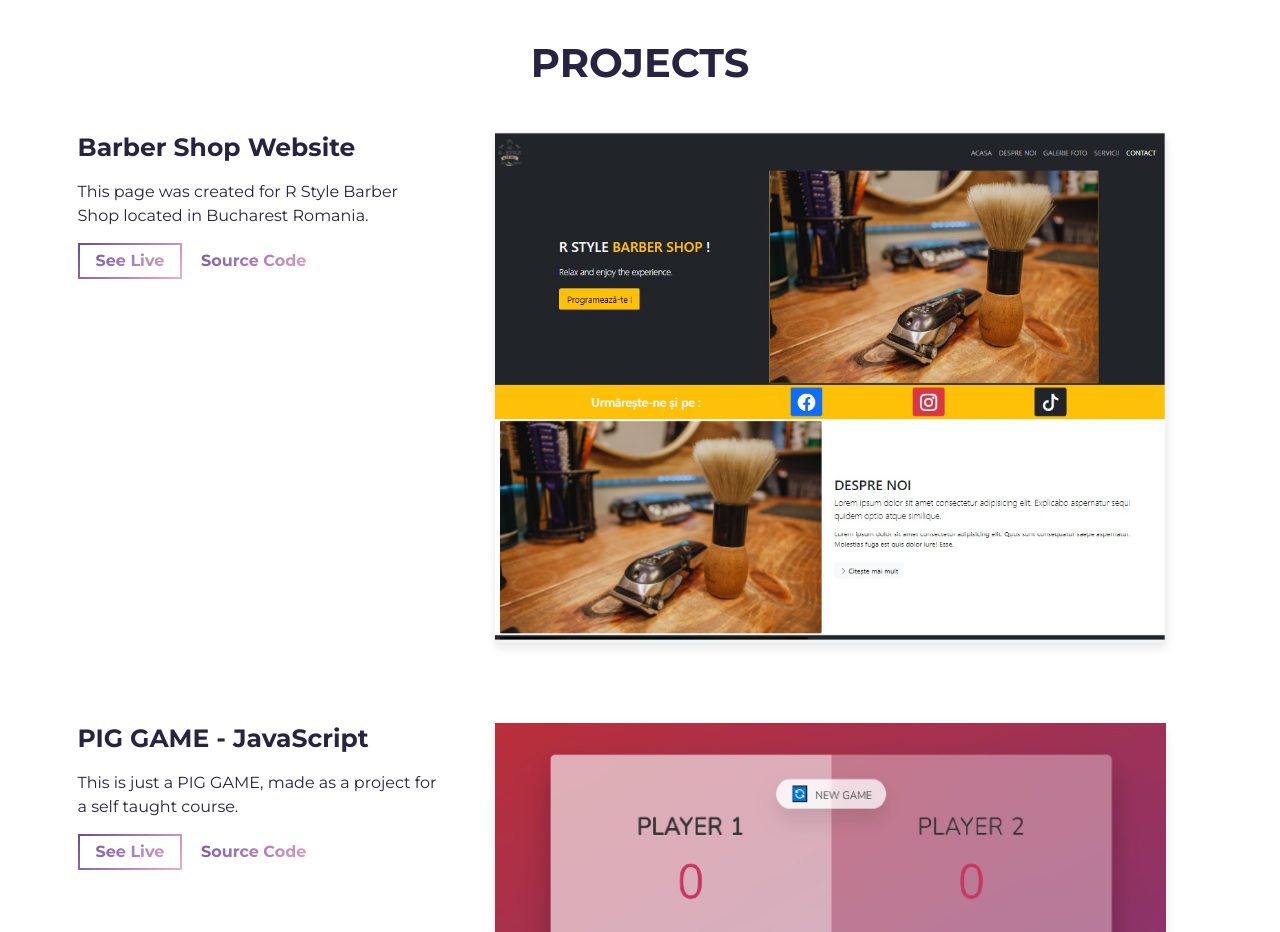
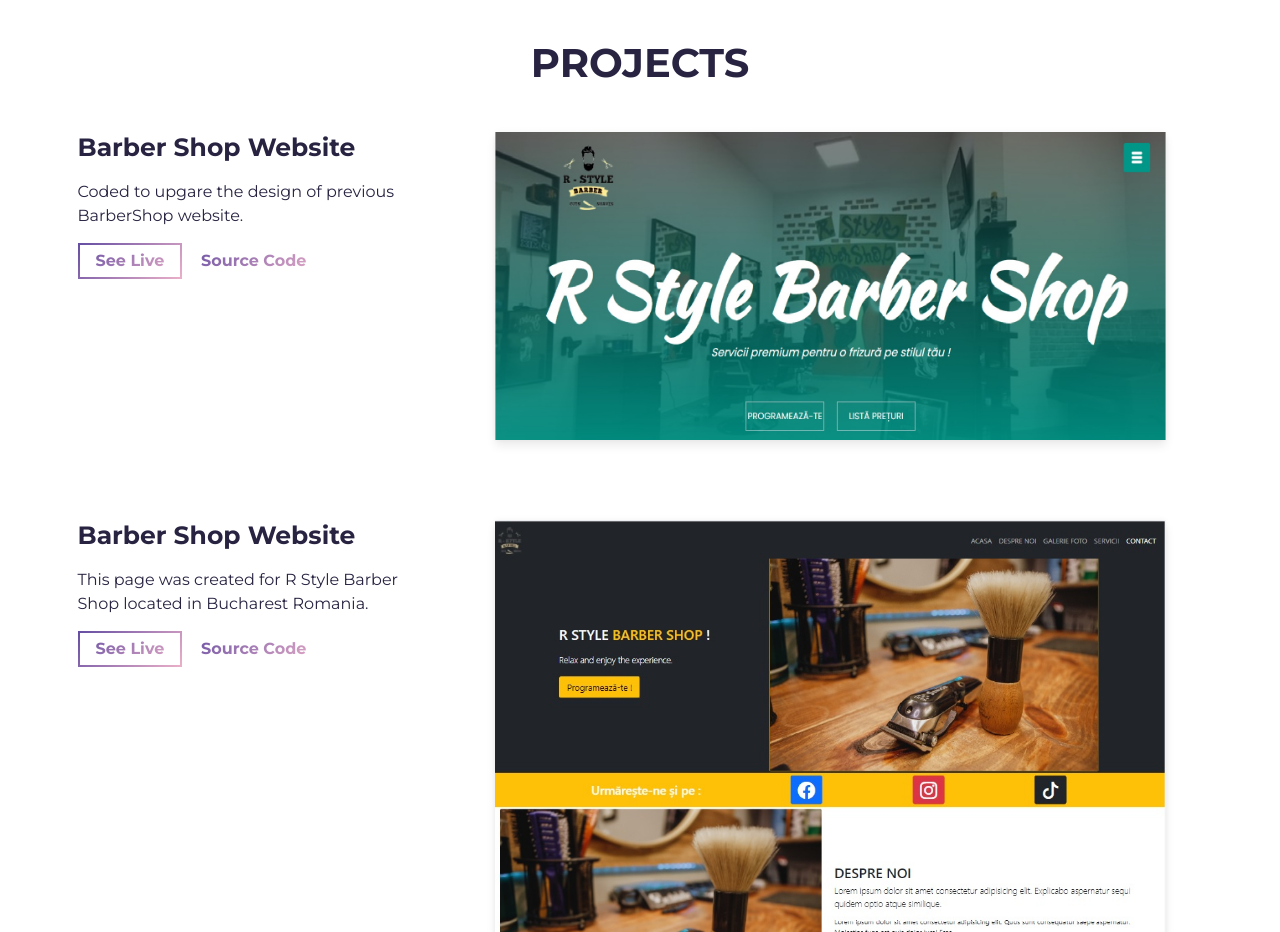
Before and after one commit to tkdmadalin/portfolio, a website built with Parcel: page src/index.html in a window 1280 px wide. Shown: the part 1340-2272 px from the top of the page. Built offline with nearby package versions, Linux system fonts and the light colour scheme.

Commit message:
Update index.html

```diff
--- a/src/index.html
+++ b/src/index.html
@@ -99,6 +99,56 @@
       <div class="container">
         <div class="project-wrapper">
           <h2 class="section-title dark-blue-text">Projects</h2>
+
+          <!-- Notice: each .row is a project -->
+          <div class="row">
+            <div class="col-lg-4 col-sm-12">
+              <div class="project-wrapper__text load-hidden">
+                <h3 class="project-wrapper__text-title">Barber Shop Website</h3>
+                <div>
+                  <p class="mb-4">
+                    Coded to upgare the design of previous BarberShop website.
+                  </p>
+                </div>
+                <a
+                  rel="noreferrer"
+                  target="_blank"
+                  class="cta-btn cta-btn--hero"
+                  href="https://rstyle.netlify.com/"
+                >
+                  See Live
+                </a>
+                <a
+                  rel="noreferrer"
+                  target="_blank"
+                  class="cta-btn text-color-main"
+                  href="https://github.com/tkdmadalin/BarberShop-Website-Design"
+                >
+                  Source Code
+                </a>
+              </div>
+            </div>
+            <div class="col-lg-8 col-sm-12">
+              <div class="project-wrapper__image load-hidden">
+                <a rel="noreferrer" href="#!" target="_blank">
+                  <div
+                    data-tilt
+                    data-tilt-max="4"
+                    data-tilt-glare="true"
+                    data-tilt-max-glare="0.5"
+                    class="thumbnail rounded js-tilt"
+                  >
+                    <img
+                      alt="Project Image"
+                      class="img-fluid"
+                      src="assets/gitPhotoBarber.jpg"
+                    />
+                  </div>
+                </a>
+              </div>
+            </div>
+          </div>
+          <!-- /END Project -->
 
           <!-- Notice: each .row is a project -->
           <div class="row">
```
